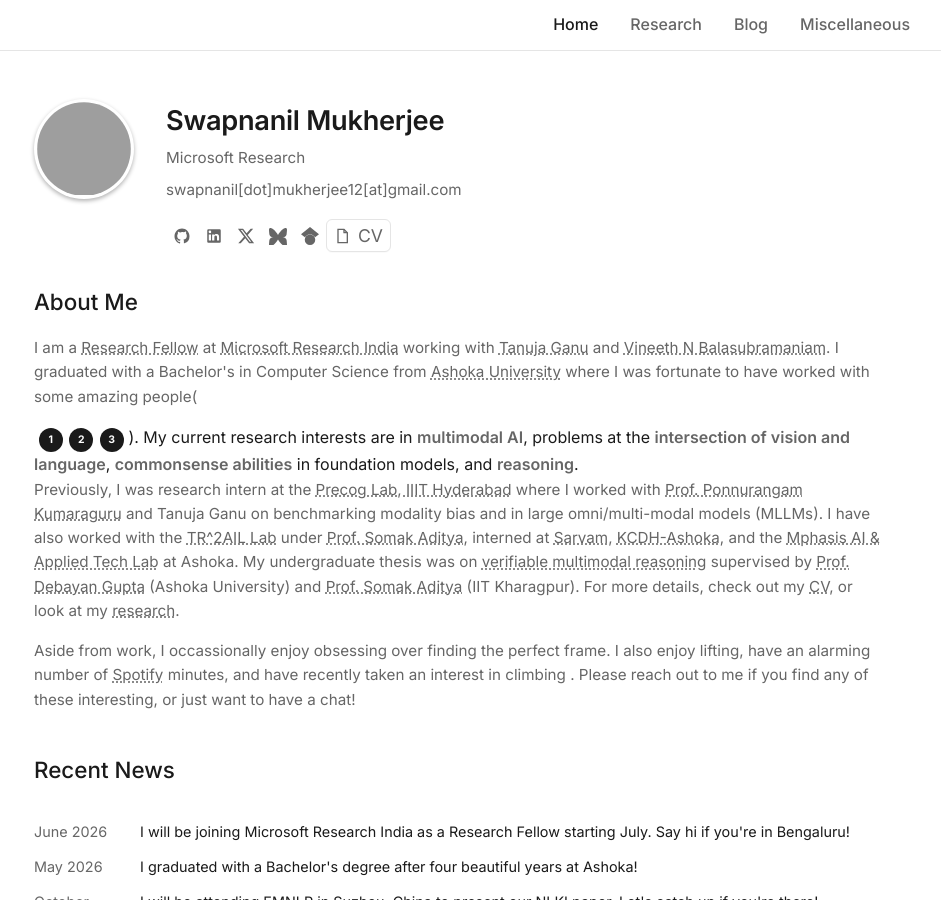
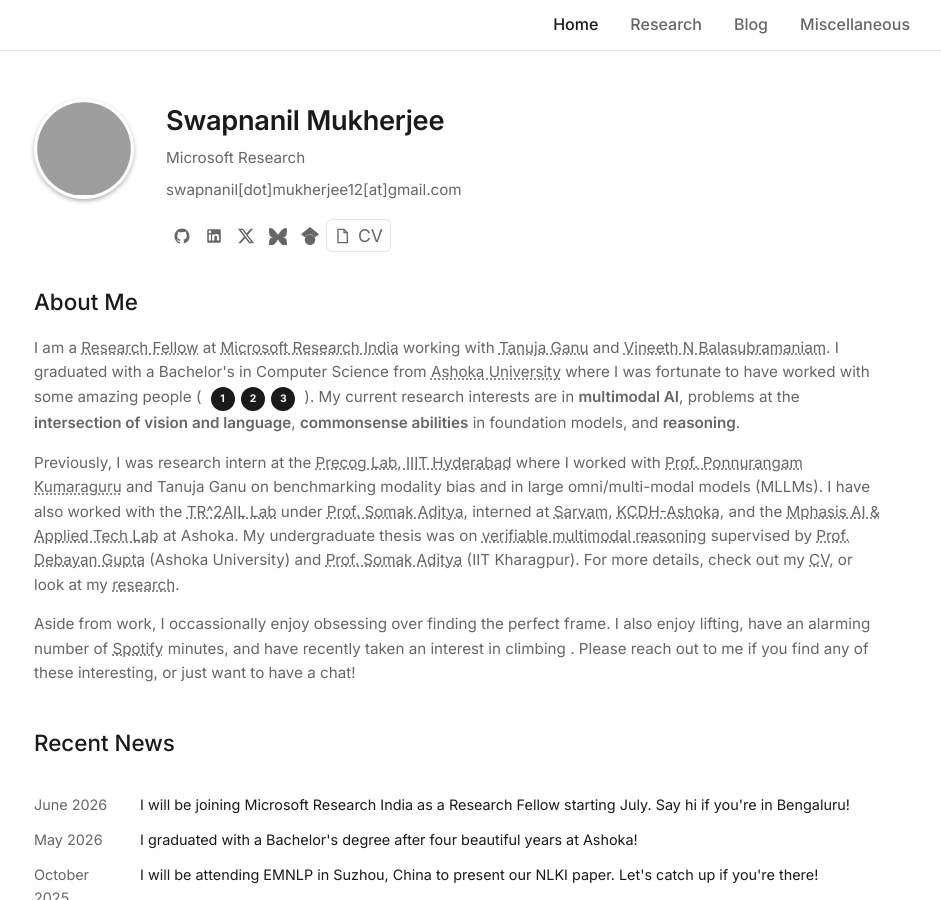
Before and after one commit to SwapnanilMukherjee/swapnanilmukherjee.github.io, a Jekyll site: the page built from index.md, in a window 1280 px wide and 900 px high, cut to the strip 0-900 px from the top of the window. Shown: the whole strip, without its empty margins (180-1121 px from the left). Built offline with Jekyll 4.4.1, drawn with Linux system fonts in a browser that asks for light colours; grey boxes are pictures that could not be loaded.

Commit message:
css update

```diff
--- a/index.md
+++ b/index.md
@@ -45,12 +45,13 @@ layout: default
 <!-- Bio Section -->
 <div class="section">
   <h2>About Me</h2>
-  <p>I am a <a href="https://www.microsoft.com/en-us/research/people/t-swapnanilm/">Research Fellow</a> at <a href="https://www.microsoft.com/en-us/research/lab/microsoft-research-india/">Microsoft Research India</a> working with <a href="https://www.microsoft.com/en-us/research/people/taganu/">Tanuja Ganu</a> and <a href="https://www.microsoft.com/en-us/research/people/vineethn/">Vineeth N Balasubramaniam</a>. I graduated with a Bachelor's in Computer Science from <a href="https://wwww.ashoka.edu.in">Ashoka University</a> where I was fortunate to have worked with some amazing people(</p>
-  <div class="people-badges" aria-label="Notable collaborators">
-    <a href="https://debayangupta.com/" class="people-badge" target="_blank" rel="noopener noreferrer" title="Debayan Gupta"><span class="badge-number">1</span></a>
-    <a href="https://www.linkedin.com/in/bhaveshneekhra/" class="people-badge" target="_blank" rel="noopener noreferrer" title="Bhavesh Neekhra"><span class="badge-number">2</span></a>
-    <a href="https://www.linkedin.com/in/lipika-dey-3381713/" class="people-badge" target="_blank" rel="noopener noreferrer" title="Lipika Dey"><span class="badge-number">3</span></a>
-  </div>). My current research interests are in <b>multimodal AI</b>, problems at the <b>intersection of vision and language</b>, <b>commonsense abilities</b> in foundation models, and <b>reasoning</b>.
+  <p>I am a <a href="https://www.microsoft.com/en-us/research/people/t-swapnanilm/">Research Fellow</a> at <a href="https://www.microsoft.com/en-us/research/lab/microsoft-research-india/">Microsoft Research India</a> working with <a href="https://www.microsoft.com/en-us/research/people/taganu/">Tanuja Ganu</a> and <a href="https://www.microsoft.com/en-us/research/people/vineethn/">Vineeth N Balasubramaniam</a>. I graduated with a Bachelor's in Computer Science from <a href="https://wwww.ashoka.edu.in">Ashoka University</a> where I was fortunate to have worked with some amazing people (
+    <span class="people-badges" aria-label="Notable collaborators">
+      <a href="https://debayangupta.com/" class="people-badge" target="_blank" rel="noopener noreferrer" title="Debayan Gupta"><span class="badge-number">1</span></a>
+      <a href="https://www.linkedin.com/in/bhaveshneekhra/" class="people-badge" target="_blank" rel="noopener noreferrer" title="Bhavesh Neekhra"><span class="badge-number">2</span></a>
+      <a href="https://www.linkedin.com/in/lipika-dey-3381713/" class="people-badge" target="_blank" rel="noopener noreferrer" title="Lipika Dey"><span class="badge-number">3</span></a>
+    </span>
+  ). My current research interests are in <b>multimodal AI</b>, problems at the <b>intersection of vision and language</b>, <b>commonsense abilities</b> in foundation models, and <b>reasoning</b>.</p>
   <p>Previously, I was research intern at the <a href="https://precog.iiit.ac.in/" target="_blank">Precog Lab, IIIT Hyderabad</a> where I worked with <a href="https://precog.iiit.ac.in/bio/">Prof. Ponnurangam Kumaraguru</a> and Tanuja Ganu on benchmarking modality bias and in large omni/multi-modal models (MLLMs). I have also worked with the <a href="https://adityasomak.github.io/research/">TR^2AIL Lab</a> under <a href="https://adityasomak.github.io/#about">Prof. Somak Aditya</a>, interned at <a href="https://www.sarvam.ai/">Sarvam</a>, <a href="https://www.ashoka.edu.in/page/koita-centre-for-digital-health-at-ashoka/" target="_blank">KCDH-Ashoka</a>, and the <a href="https://www.ashoka.edu.in/about-mphasis-lab/" target="_blank">Mphasis AI & Applied Tech Lab</a> at Ashoka. My undergraduate thesis was on <a href="https://arxiv.org/abs/2209.07662" target="_blank">verifiable multimodal reasoning</a> supervised by <a href="https://www.ashoka.edu.in/profile/debayan-gupta/" target="_blank">Prof. Debayan Gupta</a> (Ashoka University) and <a href="https://adityasomak.github.io/#about" target="_blank">Prof. Somak Aditya</a> (IIT Kharagpur). For more details, check out my <a href="/assets/CV.pdf">CV</a>, or look at my <a href="/research">research</a>.
   </p>
   <p>Aside from work, I occassionally enjoy obsessing over finding the perfect frame. I also enjoy lifting, have an alarming number of <a href="https://open.spotify.com/listeningstats/share/4tgKHIWTjT4y1C9eMLqeIu?si=WWctd3MwQ_iZfaAQZod70A&lang=en&uri=spotify%3Alisteningstats" target="_blank">Spotify</a> minutes, and have recently taken an interest in climbing . Please reach out to me if you find any of these interesting, or just want to have a chat!</p>
```
